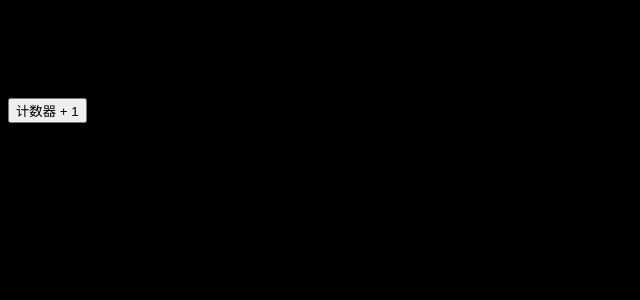
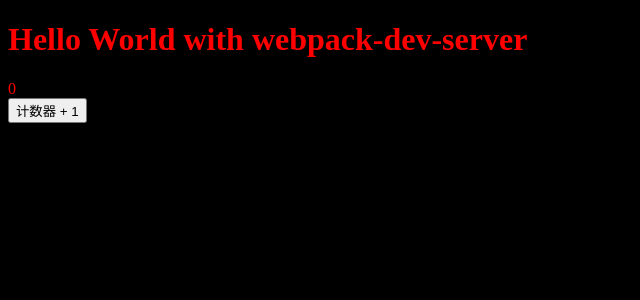
Before and after one commit to movii/config-webpack-with-vue.js, a Vue app: page / in a window 1280 px wide. Shown: the top 300 px of the page, without its empty margins (0-640 px from the left). Built offline with nearby package versions, Linux system fonts and the light colour scheme.

Commit message:
add: Webpack support for CSS
Signed-off-by: Lien <mo.strangeline@gmail.com>

```diff
--- a/css/main.css
+++ b/css/main.css
@@ -1 +1,4 @@
-body { background: #000000; }
+body {
+  color: red;
+  background: #000000;
+}
--- a/package.json
+++ b/package.json
@@ -18,11 +18,12 @@
   },
   "private": true,
   "devDependencies": {
-    "css-loader": "^1.0.1",
     "@babel/core": "^7.0.0-beta.51",
     "@babel/preset-env": "^7.0.0-beta.51",
     "babel-core": "7.0.0-bridge.0",
     "babel-loader": "^8.0.4",
+    "css-loader": "^1.0.1",
+    "style-loader": "^0.23.1",
     "uglifyjs-webpack-plugin": "^2.0.1",
     "webpack": "^4.26.1",
     "webpack-cli": "^3.0.8",
--- a/webpack.config.js
+++ b/webpack.config.js
@@ -26,7 +26,7 @@ module.exports = {
       },
       {
         test: /\.css$/,
-        loader: 'css-loader'
+        use: ['style-loader', 'css-loader']
       }
     ]
   },
```
Also changed, not shown: 1 other file (tests, documents, lock files or other folders).
